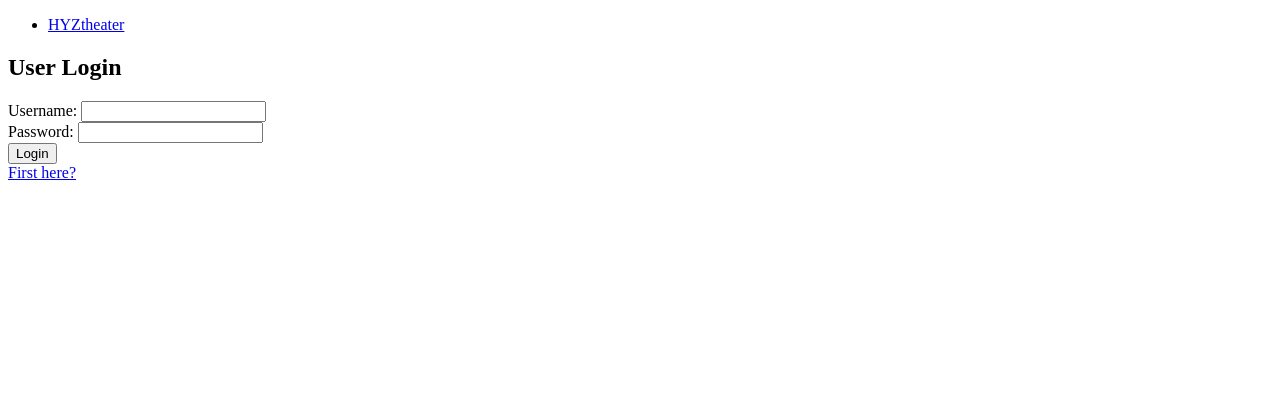
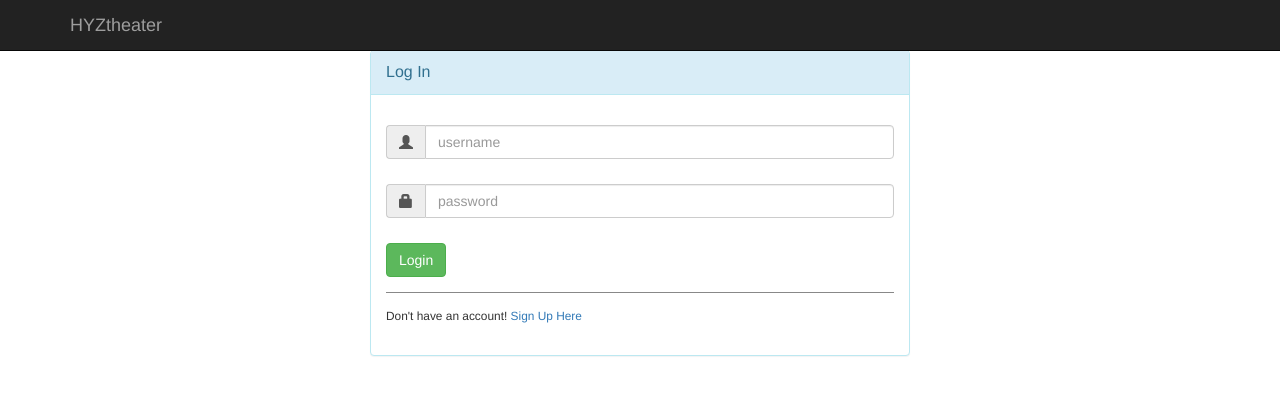
Before and after one commit to tr1503/theaterSystem, a PHP site: page /login.php in a window 1280 px wide. Shown: the top 395 px of the page. Run offline with PHP 8.4, Linux system fonts and the light colour scheme.

Commit message:
Change login page

```diff
--- a/user_signUp_Login/login.php
+++ b/user_signUp_Login/login.php
@@ -6,27 +6,65 @@ general terminal - login
     <head>
         <meta charset="UTF-8">
         <title>HYZtheater</title>
+        <link href="//netdna.bootstrapcdn.com/bootstrap/3.3.5/css/bootstrap.min.css" rel="stylesheet" id="bootstrap-css">
+        <style>
+            form-control {
+                width: auto;
+            }
+        </style>
     </head>
     <body>
-        <nav>
-            <div class="homepageLink">
-                <ul>
-                    <li><a href="home.php">HYZtheater</a></li>
-                </ul>
+        <nav class="navbar navbar-inverse navbar-fixed-top">
+            <div class="container">
+                <div class="navbar-header">
+                    <button type="button" class="navbar-toggle collapsed" data-toggle="collapse" data-target="#bs-nav-demo" aria-expanded="false">
+                        <span class="sr-only">Toggle navigation</span>
+                        <span class="icon-bar"></span>
+                        <span class="icon-bar"></span>
+                        <span class="icon-bar"></span>
+                    </button>
+                    <a href="home.php" class="navbar-brand">HYZtheater</a>
+                </div>
             </div>
         </nav>
-        <div class="userLogin">
-            <h2>User Login</h2>
-            <form method="post" action="loginProcess.php">
-                <div>
-                    Username: <input type="text" name="username" maxlength="15">
+        <div class="container">
+        <div id="loginbox" style="margin-top:50px;" class="mainbox col-md-6 col-md-offset-3 col-sm-8 col-sm-offset-2">
+            <div class="panel panel-info" >
+                    <div class="panel-heading">
+                        <div class="panel-title">Log In</div>
+                    </div>
+                    <div style="padding-top:30px" class="panel-body" >
+                        <div style="display:none" id="login-alert" class="alert alert-danger col-sm-12"></div>
+                        <form id="loginform" class="form-horizontal" role="form">
+                            <div style="margin-bottom: 25px" class="input-group">
+                                <span class="input-group-addon"><i class="glyphicon glyphicon-user"></i></span>
+                                <input id="login-username" type="text" class="form-control" name="username" value="" placeholder="username">
+                            </div>
+
+                            <div style="margin-bottom: 25px" class="input-group">
+                                <span class="input-group-addon"><i class="glyphicon glyphicon-lock"></i></span>
+                                <input id="login-password" type="password" class="form-control" name="password" placeholder="password">
+                            </div>
+                            <div style="margin-top:10px" class="form-group">
+                                <div class="col-sm-12 controls">
+                                    <a id="btn-login" href="#" class="btn btn-success">Login</a>
+                                </div>
+                            </div>
+                                <div class="form-group">
+                                    <div class="col-md-12 control">
+                                        <div style="border-top: 1px solid#888; padding-top:15px; font-size:85%" >
+                                            Don't have an account!
+                                        <a href="signUp.php" onClick="$('#loginbox').hide(); $('#signupbox').show()">
+                                            Sign Up Here
+                                        </a>
+                                     </div>
+                                </div>
+                            </div>
+                    </form>
                 </div>
-                <div>
-                    Password: <input type="text" name="password" maxlength="10">
-                </div>
-                <input type="submit" value="Login">
-            </form>
-            <a href="signUp.php">First here?</a>
+            </div>
         </div>
+        <script src="https://code.jquery.com/jquery-3.3.1.js"></script>
+        <script src="https://maxcdn.bootstrapcdn.com/bootstrap/3.3.5/js/bootstrap.min.js"></script>
     </body>
 </html>
```
